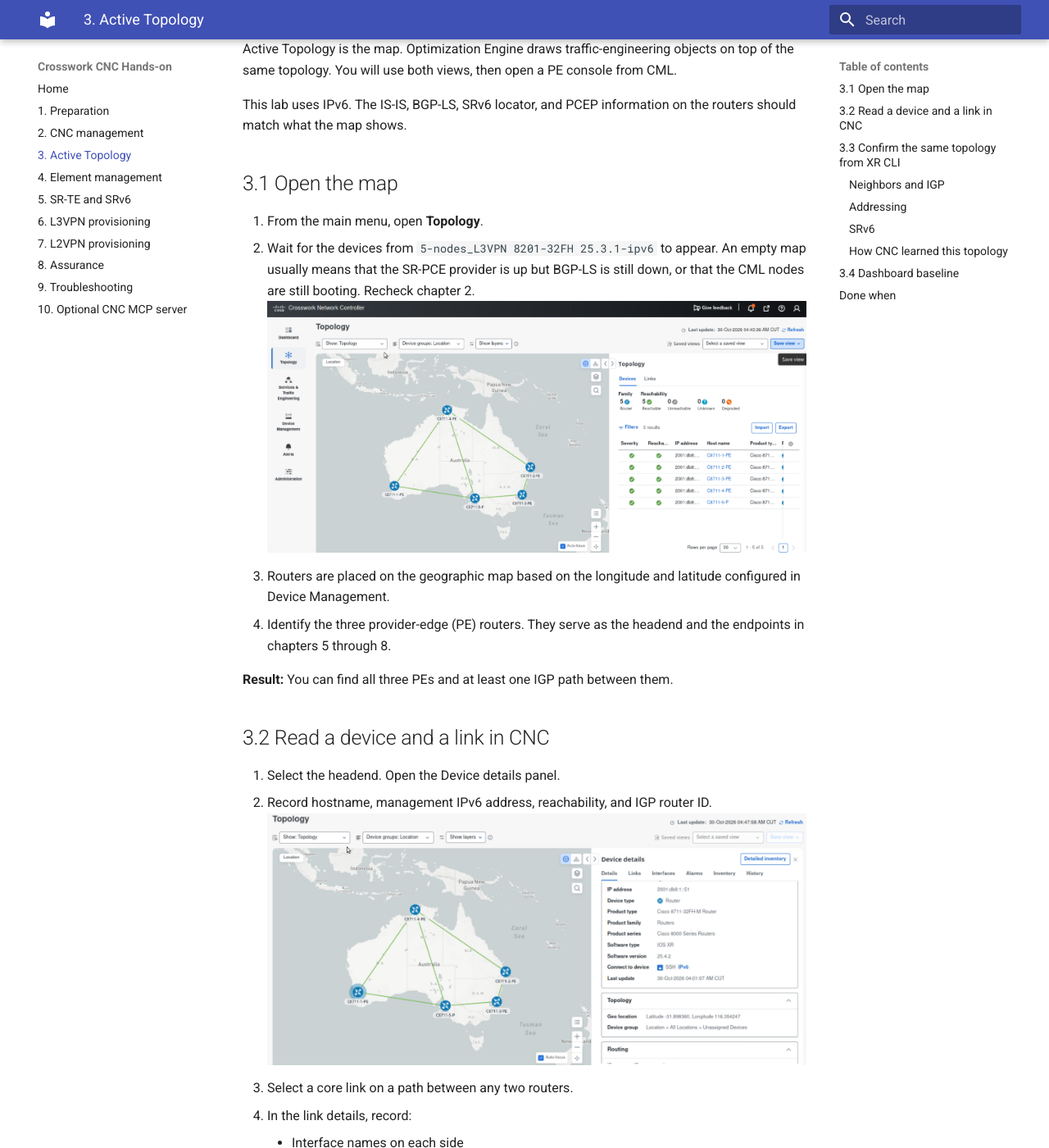
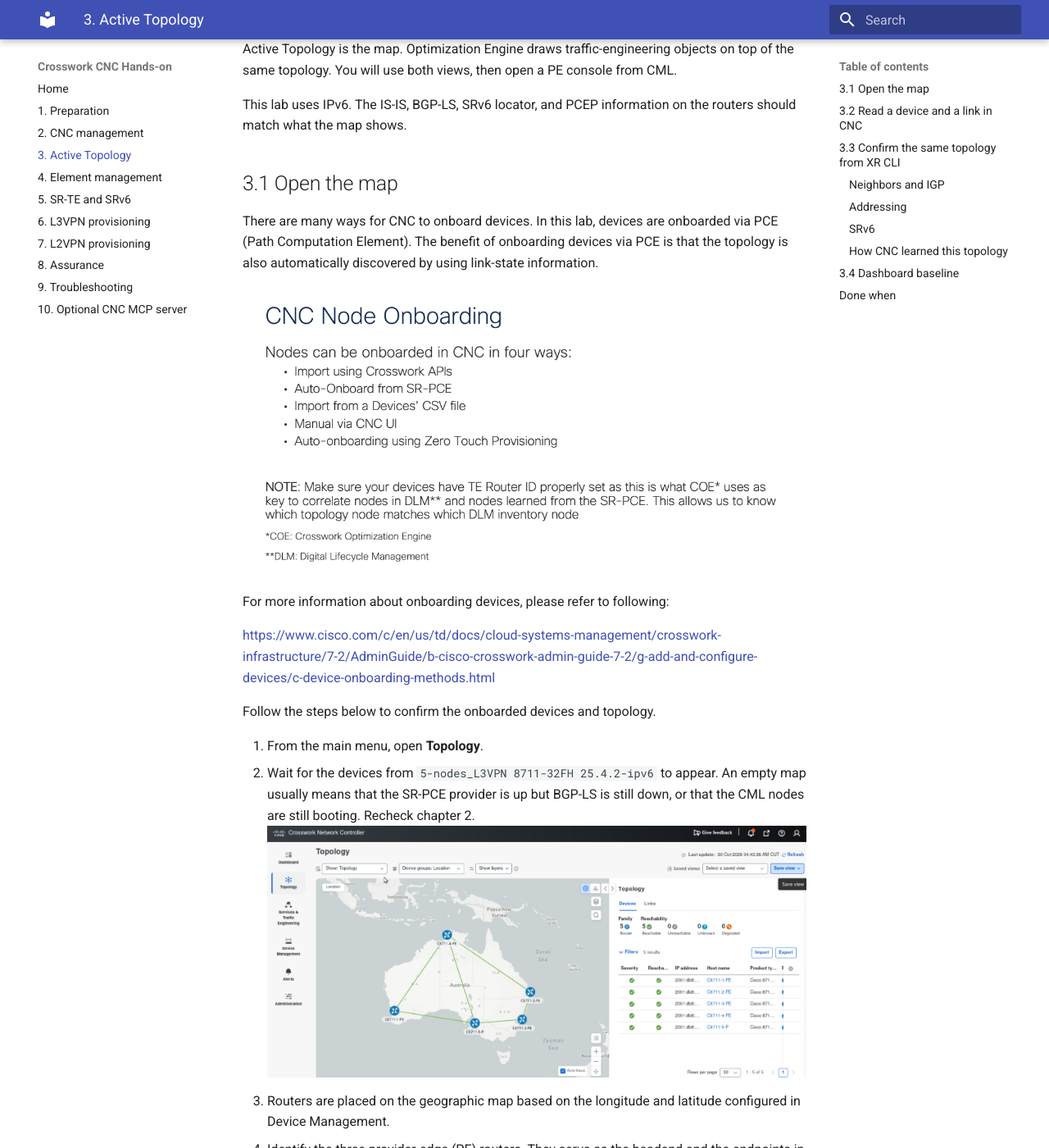
Before and after one commit to hitakaha/cnc-hands-on, an MkDocs documentation site: the page built from docs/03-active-topology.md, in a window 1280 px wide and 1400 px high, scrolled down 241 px. Shown: the whole window at 82% size. Built offline with MkDocs 1.6.1 and Material for MkDocs 9.7.7, drawn with Linux system fonts in a browser that asks for light colours; some of the changed text lies outside the part shown.

Commit message:
incorporate chapter 1 and 3

```diff
--- a/docs/03-active-topology.md
+++ b/docs/03-active-topology.md
@@ -10,11 +10,27 @@
 
 ## 3.1 Open the map
 
+There are many ways for CNC to onboard devices. In this lab, devices are onboarded via PCE (Path Computation Element). The benefit of onboarding devices via PCE is that the topology is also automatically discovered by using link-state information.
+
+![dcloud](img/03/01-1-five-ways.png)
+
+For more information about onboarding devices, please refer to following:
+
+[https://www.cisco.com/c/en/us/td/docs/cloud-systems-management/crosswork-infrastructure/7-2/AdminGuide/b-cisco-crosswork-admin-guide-7-2/g-add-and-configure-devices/c-device-onboarding-methods.html](https://www.cisco.com/c/en/us/td/docs/cloud-systems-management/crosswork-infrastructure/7-2/AdminGuide/b-cisco-crosswork-admin-guide-7-2/g-add-and-configure-devices/c-device-onboarding-methods.html)
+
+Follow the steps below to confirm the onboarded devices and topology.
+
 1. From the main menu, open **Topology**.
-2. Wait for the devices from `5-nodes_L3VPN 8201-32FH 25.3.1-ipv6` to appear. An empty map usually means that the SR-PCE provider is up but BGP-LS is still down, or that the CML nodes are still booting. Recheck chapter 2.
+2. Wait for the devices from `5-nodes_L3VPN 8711-32FH 25.4.2-ipv6` to appear. An empty map usually means that the SR-PCE provider is up but BGP-LS is still down, or that the CML nodes are still booting. Recheck chapter 2.
 ![dcloud](img/03/01-active-topology.png)
 3. Routers are placed on the geographic map based on the longitude and latitude configured in Device Management.
 4. Identify the three provider-edge (PE) routers. They serve as the headend and the endpoints in chapters 5 through 8.
+5. Each line color indicates the utilization of the link. The threshold for the color can be customized by going to **Administration > Settings > Topology > Metric thresholds**.
+![dcloud](img/03/01-2-thresholds.png)
+Try 0.0000001 (six zeros after the dot) and see if the link color changes.
+![dcloud](img/03/01-3-yellow-links.png)
+
+
 
 **Result:** You can find all three PEs and at least one IGP path between them.
 
```
Also changed, not shown: docs/01-preparation.md (+2 -2 lines), docs/img/03/01-1-five-ways.png (added), docs/img/03/01-2-thresholds.png (added), docs/img/03/01-3-yellow-links.png (added), 1 other file.
